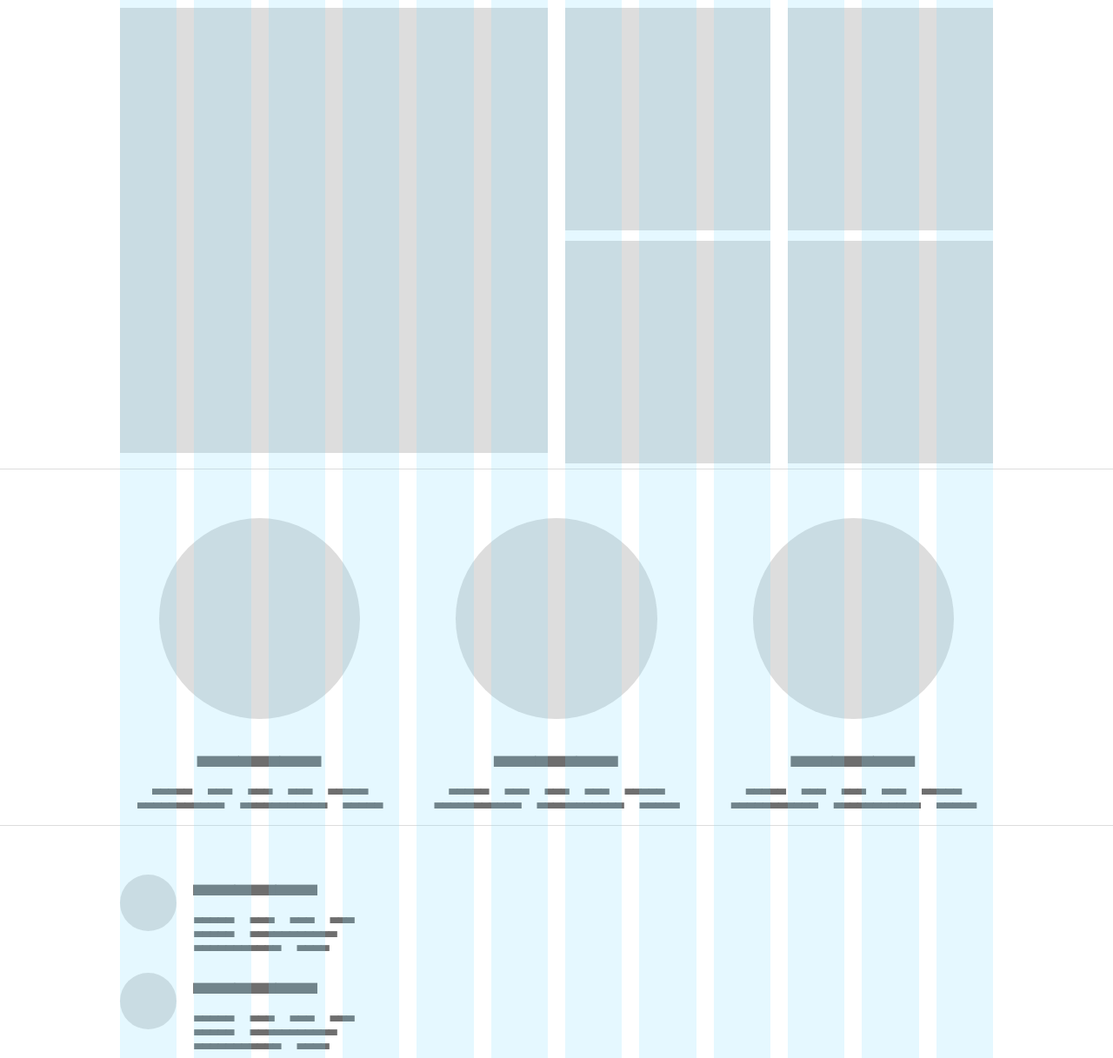
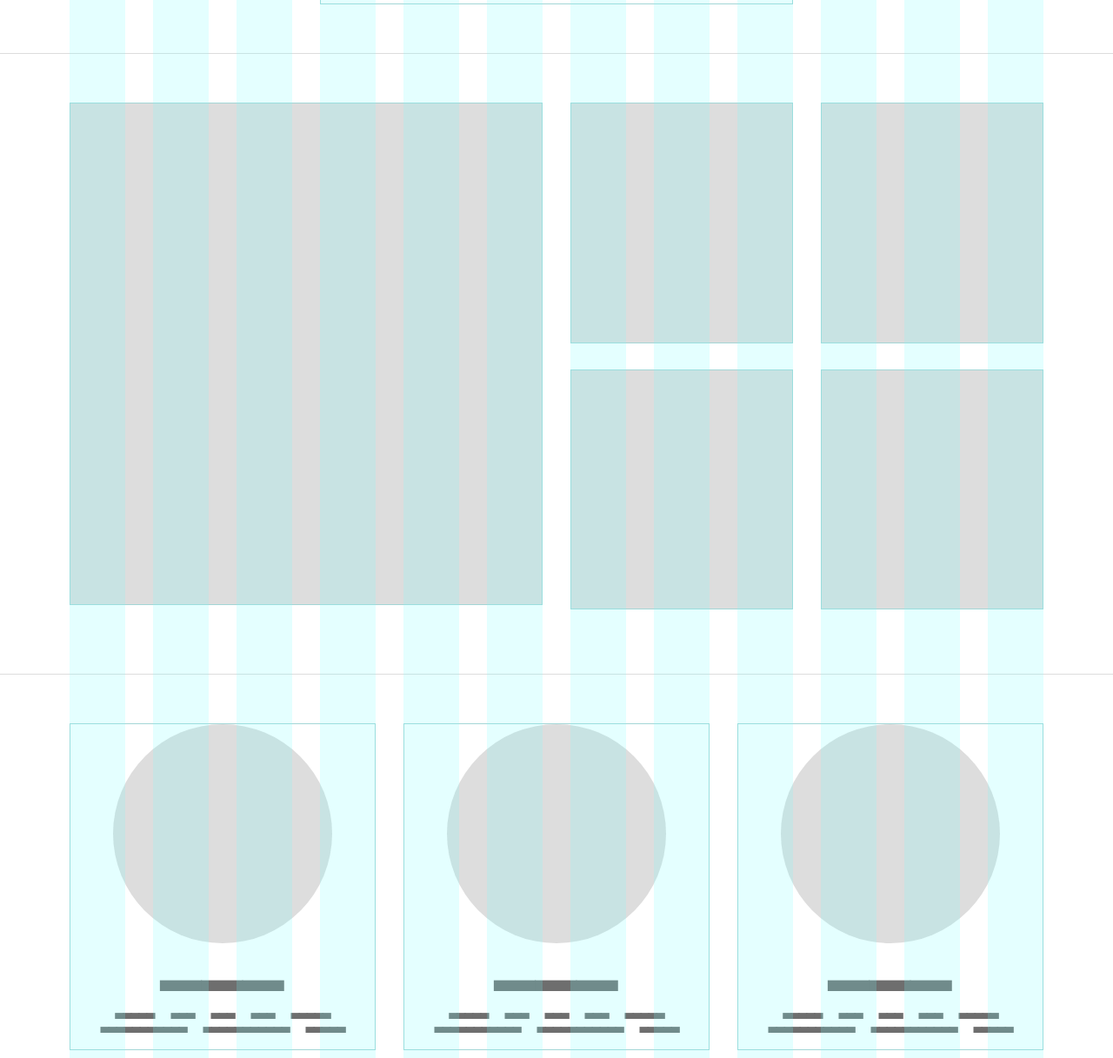
Before and after one commit to andyshora/odyssey, a website: page grid.html in a window 1280 px wide. Shown: the part 733-1950 px from the top of the page at 87% size. Drawn offline with Linux system fonts and the light colour scheme.

Commit message:
Margins and borders fixed.

```diff
--- a/grid.html
+++ b/grid.html
@@ -28,10 +28,8 @@
     </header>
   </section>
 
-  <hr class="clear">
-
   <section class="global-gutter debug-grid-overlay">
-    <div class="grid-container module module--debug-grid">
+    <div class="grid-container module--debug-grid">
       <div class="grid-item grid-item--demo"><div class="grid-item__content"></div></div>
       <div class="grid-item grid-item--demo"><div class="grid-item__content"></div></div>
       <div class="grid-item grid-item--demo"><div class="grid-item__content"></div></div>
@@ -48,11 +46,9 @@
 
   </section>
 
-  <hr class="module-divide">
-
   <!-- CTA Banner Module -->
   <section class="full-width theme--bg">
-    <div class="grid-container module cta-banner-module">
+    <div class="grid-container module module--padd cta-banner-module">
       <div class="gutter">
         <div class="grid-item">
           <div class="grid-item__content">
@@ -82,10 +78,14 @@
   <hr class="module-divide">
 
   <section class="gutter">
-    <div class="grid-container module gallery-module">
-      <div class="grid-item grid-item--large">
+    <div class="module gallery-module">
+
+      <div class="grid-container--large">
+        <div class="grid-item">
           <div class="grid-item__content"></div>
         </div>
+      </div>
+      <div class="grid-container">
         <div class="grid-item">
           <div class="grid-item__content"></div>
         </div>
@@ -98,6 +98,9 @@
         <div class="grid-item">
           <div class="grid-item__content"></div>
         </div>
+      </div>
+
+
     </div>
   </section>
 
@@ -138,7 +141,7 @@
   <hr class="module-divide">
 
   <section class="gutter">
-    <div class="module graphics-module">
+    <div class="module module--padd-btm graphics-module">
 
       <div class="grid-container graphic">
         <div class="grid-item grid-item__left">
@@ -197,10 +200,8 @@
 
   </section>
 
-  <hr class="module-divide">
-
   <section class="full-width theme--bg">
-    <div class="grid-container module links-module">
+    <div class="grid-container module module--padd links-module">
       <div class="gutter">
         <div class="grid-item">
           <div class="grid-item__content">
@@ -230,8 +231,6 @@
     </div>
   </section>
 
-  <hr class="clear">
-
   <footer class="full-width theme--dark">
     <div class="grid-container module module--footer">
       <div class="gutter">
--- a/scss/_content.scss
+++ b/scss/_content.scss
@@ -1,18 +1,18 @@
 .grid-content--title {
   &:after {
-    content: 'Small (< 768px)';
+    content: 'Small';
 
-    @include at-breakpoint($bp-medium) {
+    /* @include at-breakpoint($bp-medium) {
       content: 'Medium (>= 768px)';
+    } */
+
+    @include at-breakpoint($bp-large) {
+      content: 'Large';
     }
 
-    @include at-breakpoint($bp-large) {
-      content: 'Large (>= 1024px)';
-    }
-
-    @include at-breakpoint($bp-wide) {
+    /* @include at-breakpoint($bp-wide) {
       content: 'Wide (>= 1440px)';
-    }
+    } */
   }
 }
 
@@ -20,16 +20,16 @@
   &:after {
     content: 'Mobile';
 
-    @include at-breakpoint($bp-medium) {
+    /* @include at-breakpoint($bp-medium) {
       content: 'Tablet Portrait';
-    }
+    } */
 
     @include at-breakpoint($bp-large) {
       content: 'Tablet Landscape, Small Desktop';
     }
 
-    @include at-breakpoint($bp-wide) {
+    /* @include at-breakpoint($bp-wide) {
       content: 'Desktop';
-    }
+    } */
   }
 }
--- a/scss/_grid-settings.scss
+++ b/scss/_grid-settings.scss
@@ -7,33 +7,33 @@
 // Defining breakpoints
 $bp-small: 320px;
 $bp-medium: 768px;
-$bp-large: 1024px;
-$bp-wide: 1440px;
+$bp-large: 1280px;
+$bp-wide: 2000px;
 
 // Global gutters
-// Used for the margin - todo - remember to minus gutter from edge amrgin dims on design
+// Used for the margin - todo - remember to minus gutter from edge margin dims on design
 $gg-small: 5.2%;
 $gg-medium: 8%;
-$gg-large: 10%;
+$gg-large: 5%;
 $gg-wide: 10%;
 
 // including outer gutter - for creating full width modules which snap to the grid
 $gg-trimmed-small: 6.8%;
 $gg-trimmed-medium: 10%;
-$gg-trimmed-large: 12%;
+$gg-trimmed-large: 6.115%;
 $gg-trimmed-wide: 12%;
 
 // Defining container widths
 $container-small: 320px;
 $container-medium: 768px;
-$container-large: 1024px;
-$container-wide: 1440px;
+$container-large: 1280px;
+$container-wide: 2000px;
 
-// gridd item content margin
+// grid item content margin
 $g-small: 6px;
 $g-medium: 10px;
-$g-large: 10px;
-$g-wide: 10px;
+$g-large: 16px;
+$g-wide: 16px;
 
 // module seperation
 $module-spacing-small: 100px;
--- a/scss/_modules.scss
+++ b/scss/_modules.scss
@@ -1,5 +1,7 @@
 
 .module {
+
+  overflow: auto;
 
   h1, h2, h3, h4 {
     font-family: 'BLOKKRegular';
@@ -18,6 +20,13 @@
   .btn {
     color: $c-text;
     background: $c-text;
+  }
+
+  &.module--padd {
+    padding: 100px 0;
+  }
+  &.module--padd-btm {
+    padding: 0 0 50px 0;
   }
 }
 
@@ -53,27 +62,64 @@
 }
 .gallery-module {
 
-  .grid-item {
+  .grid-container {
+    @include span(12 no-gutter);
+    clear: none;
 
-    @include span(6 no-gutter);
-
-    @include medium {
-      @include span(3 no-gutters);
+    @include large {
+      @include span(6 no-gutters);
     }
 
-    > .grid-item__content {
-      height: 0;
-      padding-bottom: 100%;
-      background: $c-module-bg;
+    .grid-item {
+      @include span(6 no-gutter);
+
+      @include large {
+        .grid-item__content {
+          height: 0;
+          padding-bottom: 95.4%;
+          background: $c-module-bg;
+          margin-bottom: 24px; // todo
+        }
+      }
+
+
     }
   }
+
+  .grid-container--large {
+    @include span(12 no-gutter);
+    clear: none;
+
+    @include large {
+      @include span(6 no-gutters);
+    }
+
+    .grid-item {
+      @include span(12 no-gutter);
+
+      @include large {
+        .grid-item__content {
+          height: 0;
+          padding-bottom: 100%;
+          background: $c-module-bg;
+        }
+      }
+    }
+  }
+
+  .grid-item__content {
+    height: 0;
+    padding-bottom: 100%;
+    background: $c-module-bg;
+  }
+
 
   .grid-item--large {
 
 
     @include span(12 no-gutter);
 
-    @include medium {
+    @include large {
       @include span(6 no-gutters);
     }
 
@@ -91,7 +137,7 @@
     margin-left: isolate(3 of 12 after);
     padding-bottom: 50px;
 
-    @include medium {
+    @include large {
       @include span(4 no-gutters);
       margin-left: 0;
       padding-bottom: 0;
@@ -121,7 +167,7 @@
 
     margin-bottom: 50px;
 
-    @include medium {
+    @include large {
       margin-bottom: 0;
     }
   }
@@ -130,12 +176,16 @@
     @include span(8 no-gutter);
 
   }
+
 }
 
 .graphic {
 
-  @include medium {
+  clear: both;
+
+  @include large {
     @include span(4 no-gutter);
+    clear: none;
   }
 }
 
@@ -165,9 +215,13 @@
       @include push(1);
     }
 
-    @include medium {
+    @include large {
       @include span(3 no-gutters);
       padding-bottom: 0;
+
+      &:nth-child(even) {
+        @include push(0);
+      }
     }
   }
 }
@@ -176,7 +230,7 @@
   .grid-item {
     @include span(1 no-gutter);
 
-    @include medium {
+    @include large {
       @include span(1 no-gutters);
     }
   }
--- a/scss/_theme.scss
+++ b/scss/_theme.scss
@@ -4,9 +4,10 @@ $c-dark-2: rgb(11, 11, 11);
 $c-light-1: rgb(255, 255, 255);
 $c-light-2: rgb(233, 233, 233);
 
-$c-highlight: rgba(125, 223, 255, .4);
+$c-highlight: rgba(122, 255, 255, .4);
 $c-module-bg: rgb(221, 221, 221);
 $c-text: rgb(110, 110, 110);
+$c-border-highlight: rgb(163, 214, 214);
 
 .theme--dark {
   background: $c-dark-1;
--- a/scss/main.scss
+++ b/scss/main.scss
@@ -22,27 +22,28 @@ body {
 
 .full-width {
   clear: both;
+  overflow: auto;
 }
 
 hr {
   &.clear {
-    margin: 50px 0 50px 0;
+    margin: 100px 0 100px 0;
     padding: 0;
     height: 0;
     border: none;
     clear: both;
 
-    @include at-breakpoint($bp-medium) {
+    /* @include at-breakpoint($bp-medium) {
       margin: 0 0 $module-spacing-medium 0;
-    }
+    } */
 
     @include at-breakpoint($bp-large) {
       margin: 0 0 $module-spacing-large 0;
     }
 
-    @include at-breakpoint($bp-wide) {
+    /* @include at-breakpoint($bp-wide) {
       margin: 0 0 $module-spacing-wide 0;
-    }
+    } */
 
   }
 
@@ -58,26 +59,7 @@ hr {
   }
 }
 
-.module--mb {
-
-  margin: 0 0 $module-spacing-small 0;
-
-  @include at-breakpoint($bp-medium) {
-    margin: 0 0 $module-spacing-medium 0;
-  }
-
-  @include at-breakpoint($bp-large) {
-    margin: 0 0 $module-spacing-large 0;
-  }
-
-  @include at-breakpoint($bp-wide) {
-    margin: 0 0 $module-spacing-wide 0;
-  }
-}
-
 .header {
-  background: pink;
-  margin-bottom: 50px;
   padding: 50px 0;
 }
 
@@ -97,17 +79,17 @@ hr {
 
   left: $gg-small;
 
-  @include at-breakpoint($bp-medium) {
+  /* @include at-breakpoint($bp-medium) {
     left: $gg-medium;
-  }
+  } */
 
   @include at-breakpoint($bp-large) {
     left: $gg-large;
   }
 
-  @include at-breakpoint($bp-wide) {
+  /* @include at-breakpoint($bp-wide) {
     left: $gg-wide;
-  }
+  } */
 
 }
 
@@ -117,39 +99,40 @@ hr {
   width: 100% - ($gg-small * 2);
   margin: 0 auto;
 
-  @include at-breakpoint($bp-medium) {
+  /* @include at-breakpoint($bp-medium) {
     width: 100% - ($gg-medium * 2);
-  }
+  } */
 
   @include at-breakpoint($bp-large) {
     width: 100% - ($gg-large * 2);
   }
 
-  @include at-breakpoint($bp-wide) {
+  /* @include at-breakpoint($bp-wide) {
     width: 100% - ($gg-wide * 2);
-  }
+  } */
 }
 
 .gutter {
   width: 100% - ($gg-small * 2);
   margin: 0 auto;
   clear: both;
+  overflow: auto;
 
-  @include at-breakpoint($bp-medium) {
+  /* @include at-breakpoint($bp-medium) {
     width: 100% - ($gg-medium * 2);
-  }
+  } */
 
   @include at-breakpoint($bp-large) {
     width: 100% - ($gg-large * 2);
   }
 
-  @include at-breakpoint($bp-wide) {
+  /* @include at-breakpoint($bp-wide) {
     width: 100% - ($gg-wide * 2);
-  }
+  } */
 }
 
 .grid-container {
-  clear: both;
+
 }
 
 
@@ -159,14 +142,6 @@ hr {
 
   .module--debug-grid & {
     @include span(1 no-gutters);
-
-    @include medium {
-      @include span(1 no-gutters);
-    }
-
-    @include wide {
-      @include span(1 no-gutters);
-    }
 
     > .grid-item__content {
       background: $c-highlight;
@@ -182,17 +157,25 @@ hr {
 
   margin: $g-small $g-small;
 
-  @include at-breakpoint($bp-medium) {
+  .module & {
+    border: 1px solid $c-border-highlight;
+
+    .app--hide-grid & {
+      border: none;
+    }
+  }
+
+  /* @include at-breakpoint($bp-medium) {
     margin: $g-small $g-medium;
-  }
+  } */
 
   @include at-breakpoint($bp-large) {
     margin: $g-small $g-large;
   }
 
-  @include at-breakpoint($bp-wide) {
+  /* @include at-breakpoint($bp-wide) {
     margin: $g-small $g-wide;
-  }
+  } */
 }
 
 .module--headline {
```
Also changed, not shown: css/main.css, 1 other file. Lines whose indentation alone changed are shown as unchanged.
